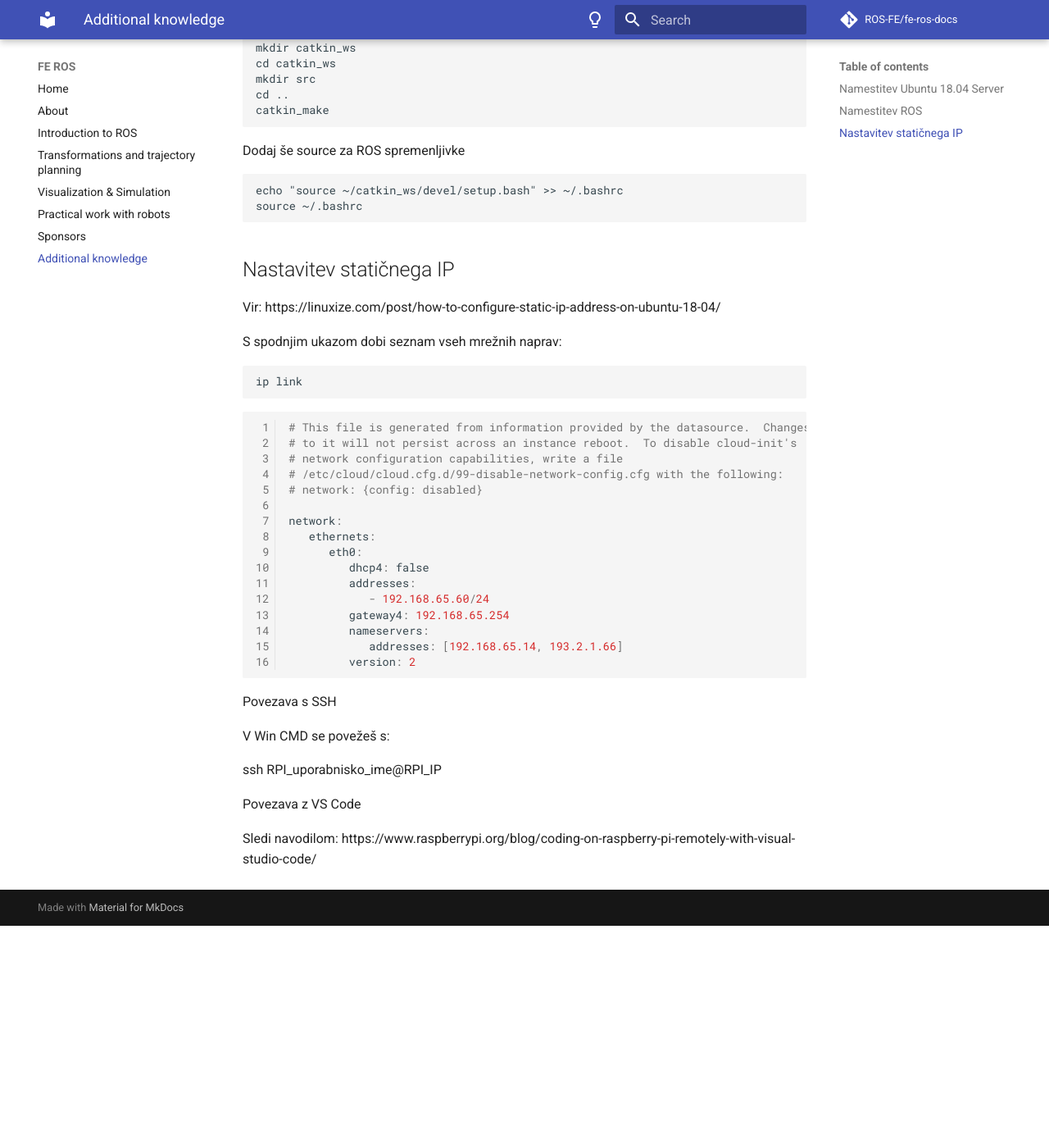
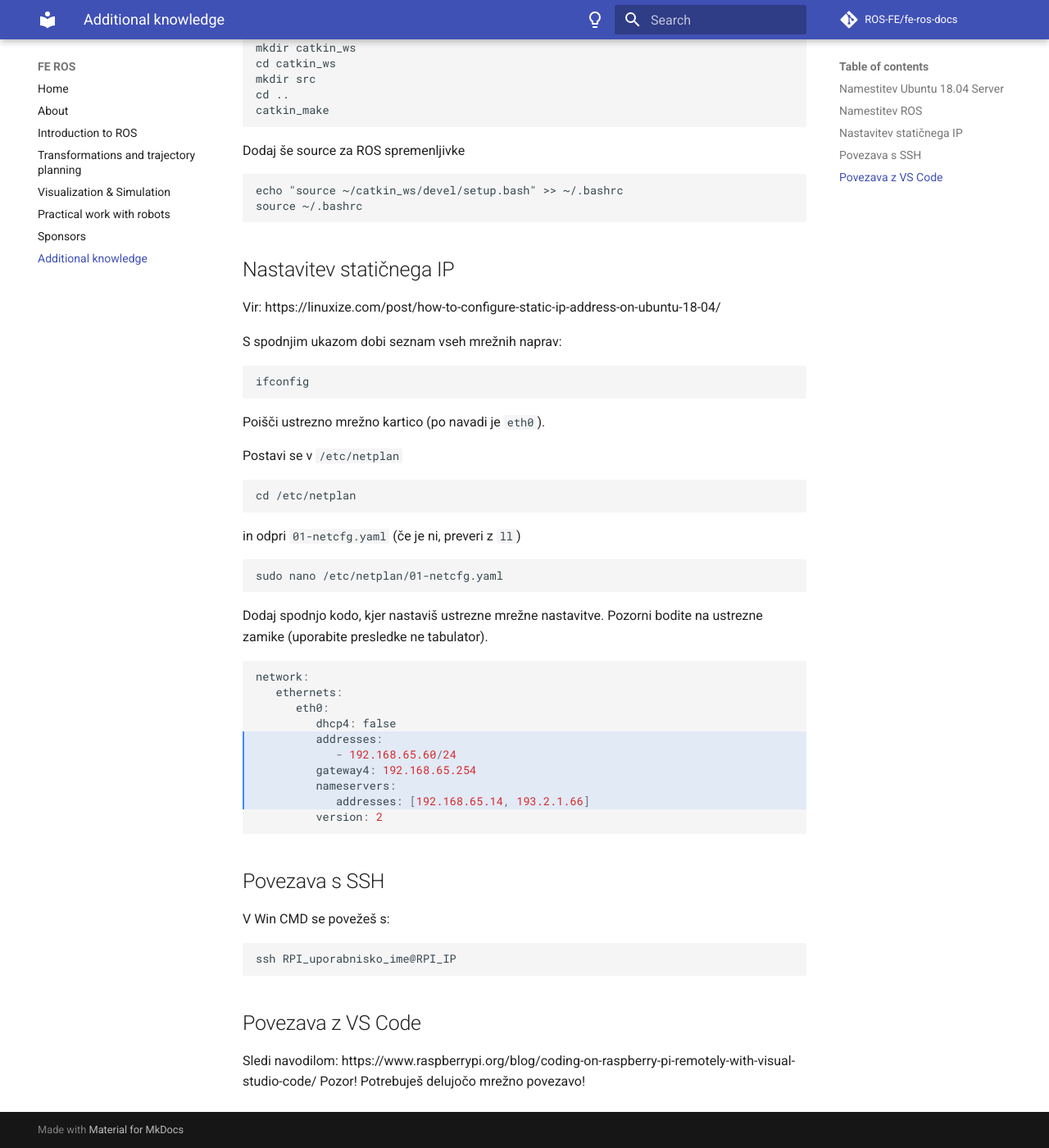
Before and after one commit to ROS-FE/fe-ros-docs, an MkDocs documentation site: the page built from docs/additional/index.md, in a window 1280 px wide and 1400 px high, scrolled down 1193 px. Shown: the whole window at 82% size. Built offline with MkDocs 1.6.1 and Material for MkDocs 9.7.7, drawn with Linux system fonts in a browser that asks for light colours; comment, search, counter and statistics services are not loaded; before the commit the page ends 2322 px from its top, so only the background shows below that.

Commit message:
Update index.md

````diff
--- a/docs/additional/index.md
+++ b/docs/additional/index.md
@@ -66,16 +66,23 @@ Vir: https://linuxize.com/post/how-to-configure-static-ip-address-on-ubuntu-18-0
 
 S spodnjim ukazom dobi seznam vseh mrežnih naprav:
 ```
-ip link
+ifconfig
+```
+Poišči ustrezno mrežno kartico (po navadi je `eth0`).
+
+Postavi se v `/etc/netplan`
+```
+cd /etc/netplan
+```
+in odpri `01-netcfg.yaml` (če je ni, preveri z `ll`)
+
+```
+sudo nano /etc/netplan/01-netcfg.yaml
 ```
 
-```python linenums="1"
-# This file is generated from information provided by the datasource.  Changes
-# to it will not persist across an instance reboot.  To disable cloud-init's
-# network configuration capabilities, write a file
-# /etc/cloud/cloud.cfg.d/99-disable-network-config.cfg with the following:
-# network: {config: disabled}
+Dodaj spodnjo kodo, kjer nastaviš ustrezne mrežne nastavitve. Pozorni bodite na ustrezne zamike (uporabite presledke ne tabulator).
 
+```python hl_lines="5 6 7 8 9"
 network:
    ethernets:
       eth0:
@@ -88,14 +95,16 @@ network:
          version: 2
 ```
 
-Povezava s SSH
+
+## Povezava s SSH
 
 V Win CMD se povežeš s:
-
+```
 ssh RPI_uporabnisko_ime@RPI_IP
+```
 
 
-
-Povezava z VS Code
+## Povezava z VS Code
 
 Sledi navodilom: https://www.raspberrypi.org/blog/coding-on-raspberry-pi-remotely-with-visual-studio-code/
+Pozor! Potrebuješ delujočo mrežno povezavo!
````
